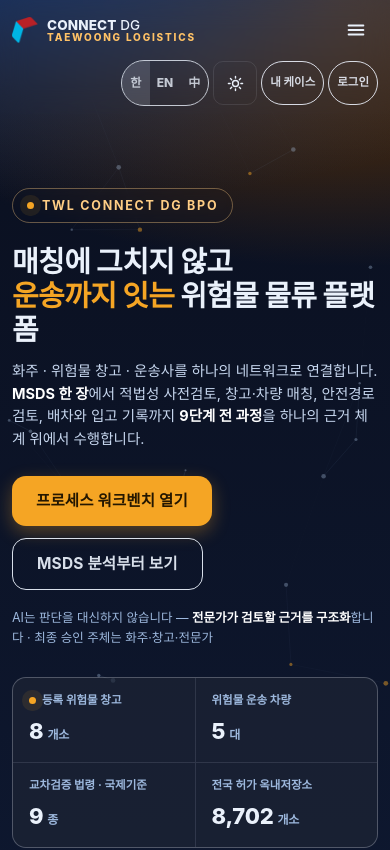
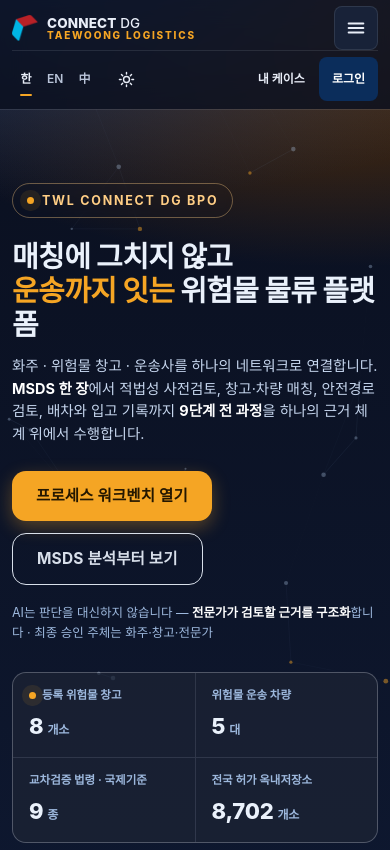
Before and after one commit to sitditrd/AI_CONNECT_DG, a plain HTML site: page index.html in a window 390 px wide. Shown: the top 850 px of the page. Drawn offline with Linux system fonts and the light colour scheme; no server answers; a web font is replaced by a local one.

Commit message:
Refine mobile header controls and theme contrast

```diff
--- a/css/style.css
+++ b/css/style.css
@@ -615,19 +615,36 @@ input[type=range] { width: 100%; accent-color: var(--dg); }
 }
 
 @media (max-width: 900px) {
-  :root { --header-h: 112px; }
-  .site-header { height: auto; }
+  :root { --header-h: 109px; }
+  .site-header { height: auto; background: var(--header-bg); box-shadow: 0 1px 0 var(--border); }
   .header-inner {
-    height: auto; padding: 8px 12px; display: grid;
-    grid-template-columns: minmax(0, 1fr) auto; gap: 8px;
+    height: auto; padding: 6px 12px 8px; display: grid;
+    grid-template-columns: minmax(0, 1fr) auto; gap: 0 8px;
   }
   .logo-slot { min-height: 44px; }
   .header-actions {
-    grid-column: 1 / -1; justify-content: flex-end; flex-wrap: wrap;
+    grid-column: 1 / -1; justify-content: flex-start; flex-wrap: wrap;
+    gap: 6px; border-top: 1px solid var(--border); padding-top: 6px;
     margin-left: 0 !important;
   }
-  .header-actions .icon-btn { width: 44px; height: 44px; flex: none; }
-  .lang-btn { min-width: 28px; min-height: 44px; padding: 5px 7px; }
+  .header-actions .icon-btn {
+    width: 44px; height: 44px; flex: none; border: 0; border-radius: 8px;
+    background: transparent; color: var(--ink-2);
+  }
+  .header-actions .lang-switch {
+    min-width: 84px; height: 44px; border: 0; border-radius: 0;
+    background: transparent; opacity: 1; overflow: visible; color: var(--ink-2);
+  }
+  .header-actions .lang-btn {
+    position: relative; min-width: 28px; min-height: 44px; padding: 5px 7px;
+    font-size: 12px; font-weight: 600; color: var(--ink-2); background: transparent;
+  }
+  .header-actions .lang-btn:hover { background: var(--surface-2); }
+  .header-actions .lang-btn.active { color: var(--ink); background: transparent; }
+  .header-actions .lang-btn.active::after {
+    content: ''; position: absolute; left: 8px; right: 8px; bottom: 5px;
+    height: 2px; border-radius: 1px; background: var(--dg);
+  }
   .site-nav {
     position: absolute; inset: 100% 0 auto 0; flex-direction: column; align-items: stretch;
     background: var(--header-bg); backdrop-filter: blur(14px); padding: 10px 16px 16px;
@@ -635,7 +652,7 @@ input[type=range] { width: 100%; accent-color: var(--dg); }
   }
   .site-nav.open { display: flex; }
   .site-nav a { color: var(--ink); padding: 11px 8px; }
-  .nav-burger { display: block; margin-left: 0; width: 44px; height: 44px; padding: 11px; }
+  .nav-burger { display: block; margin-left: 0; width: 44px; height: 44px; padding: 10px; border: 1px solid var(--border); border-radius: 8px; background: var(--surface-2); color: var(--ink); }
   .header-actions .btn { display: none; }
   .section { padding: 52px 0; }
 }
@@ -656,9 +673,37 @@ input[type=range] { width: 100%; accent-color: var(--dg); }
 .acct-btn .acct-name { opacity: .78; }
 /* 좁은 화면 — 계정 버튼 3종 + 언어 스위처가 헤더를 넘치지 않도록 압축 */
 @media (max-width: 900px) {
-  .acct-btn { display: inline-flex; align-items: center; justify-content: center; min-width: 44px; min-height: 44px; font-size: 11.5px; padding: 5px 8px; margin-left: 0; max-width: 33vw; overflow: hidden; text-overflow: ellipsis; }
-  .acct-btn .acct-name { display: none; }   /* 이름은 생략 — 로그아웃 라벨만 */
-  .header-actions { gap: 4px; min-width: 0; }
+  .acct-btn {
+    display: inline-flex; align-items: center; justify-content: center;
+    min-width: 44px; min-height: 44px; font-size: 12px; font-weight: 600;
+    padding: 5px 8px; margin-left: 0; max-width: none; border: 0;
+    border-radius: 6px; color: var(--ink-2); opacity: 1; background: transparent;
+  }
+  .acct-btn .acct-name { display: none; }
+  .header-actions { gap: 6px; min-width: 0; }
+  .header-actions #casesBtn { margin-left: auto; }
+  .header-actions #acctBtn {
+    padding: 5px 12px; border: 1px solid var(--border); border-radius: 8px;
+    background: var(--surface-2); color: var(--ink);
+  }
+  .header-actions #acctBtn[href*="login.html"] {
+    border-color: transparent; background: var(--brand-primary); color: #fff;
+  }
+  .header-actions .acct-btn-admin {
+    background: var(--surface-2); color: var(--ink); border: 1px solid var(--border);
+  }
+  .hero-page .site-header:not(.scrolled) .logo-slot,
+  .hero-page .site-header:not(.scrolled) .logo-text .l1,
+  .hero-page .site-header:not(.scrolled) .site-nav a,
+  .hero-page .site-header:not(.scrolled) .icon-btn,
+  .hero-page .site-header:not(.scrolled) .lang-switch,
+  .hero-page .site-header:not(.scrolled) .nav-burger,
+  .hero-page .site-header:not(.scrolled) .acct-btn { color: var(--ink); }
+  .hero-page .site-header:not(.scrolled) .logo-text .l2,
+  .hero-page .site-header:not(.scrolled) .site-nav a.active { color: var(--dg); }
+  .site-header :is(.lang-btn, .icon-btn, .acct-btn, .nav-burger):focus-visible {
+    outline: 2px solid var(--brand-accent); outline-offset: 2px;
+  }
 }
 
 /* 미로그인 게이트 (일정시간 뒤 blur + 로그인 유도) */
```
Also changed, not shown: docs/05-development/CHANGELOG.md.
